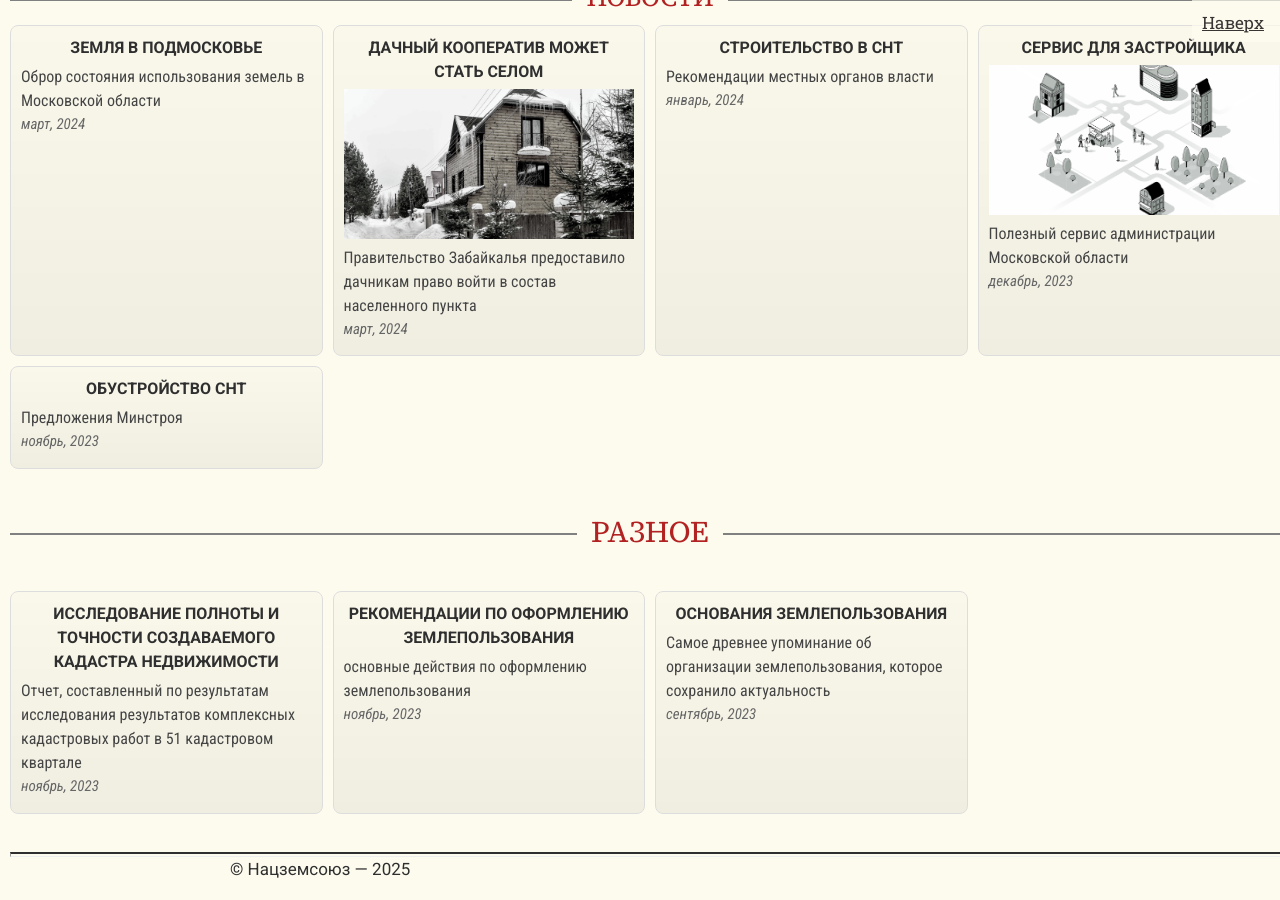
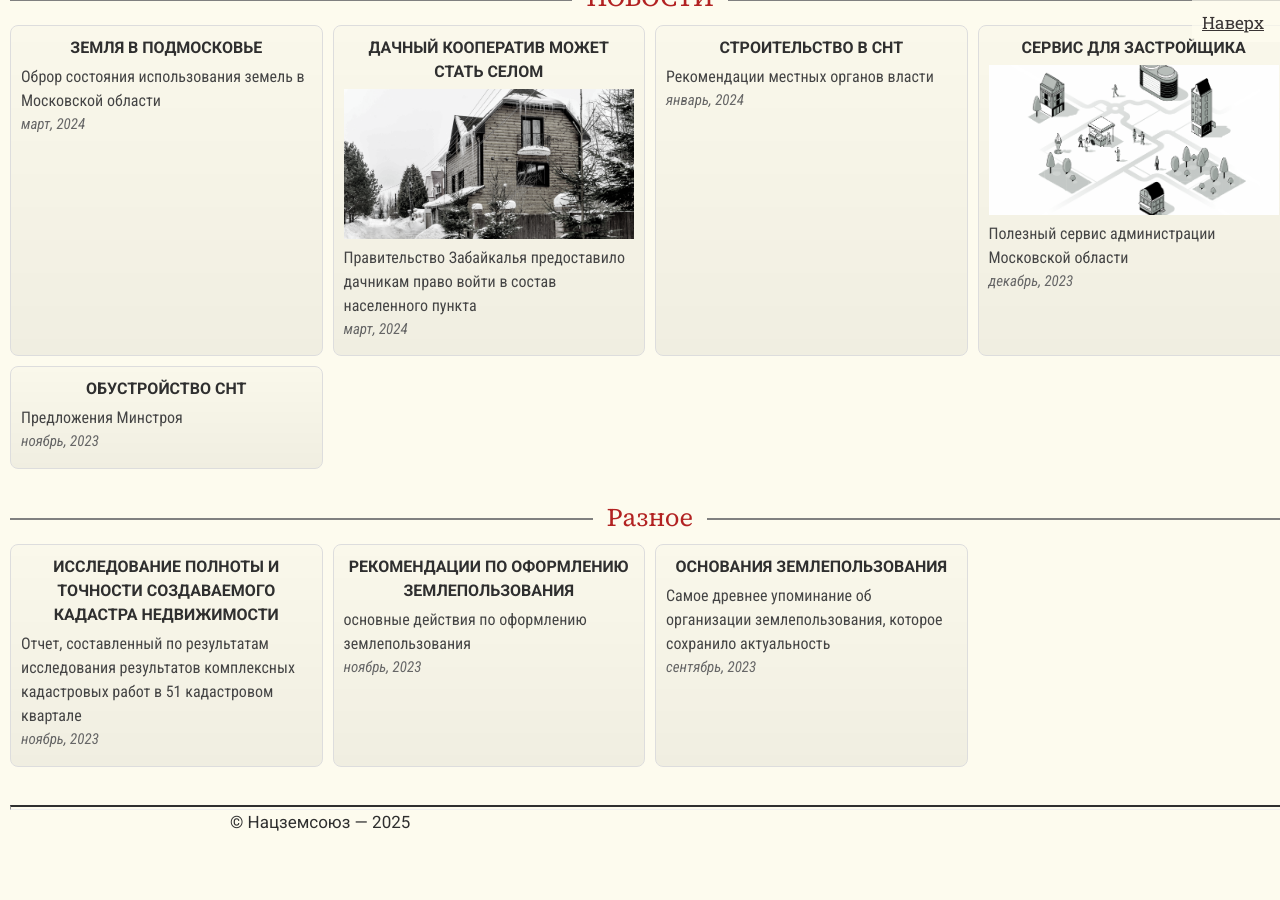
Before and after one commit to SergSi/land-use-art, a Jekyll site: the page built from index.md, in a window 1280 px wide and 900 px high, scrolled down 2214 px. Built offline with Jekyll 4.4.1, drawn with Linux system fonts in a browser that asks for light colours; some web fonts are replaced; after the commit the page ends 3067 px from its top, so only the background shows below that.

Commit message:
Update card.html

```diff
--- a/_includes/card.html
+++ b/_includes/card.html
@@ -43,7 +43,7 @@
       {% endfor %}
 
       {% if misc_posts.size > 0 %}
-          <h2 class="text serif linetitle">Разное</h2>
+          <h2 class="serif linetitle">Разное</h2>
           <div class="card-grid">
           {% for post in misc_posts %}
               <div class="card">
```
